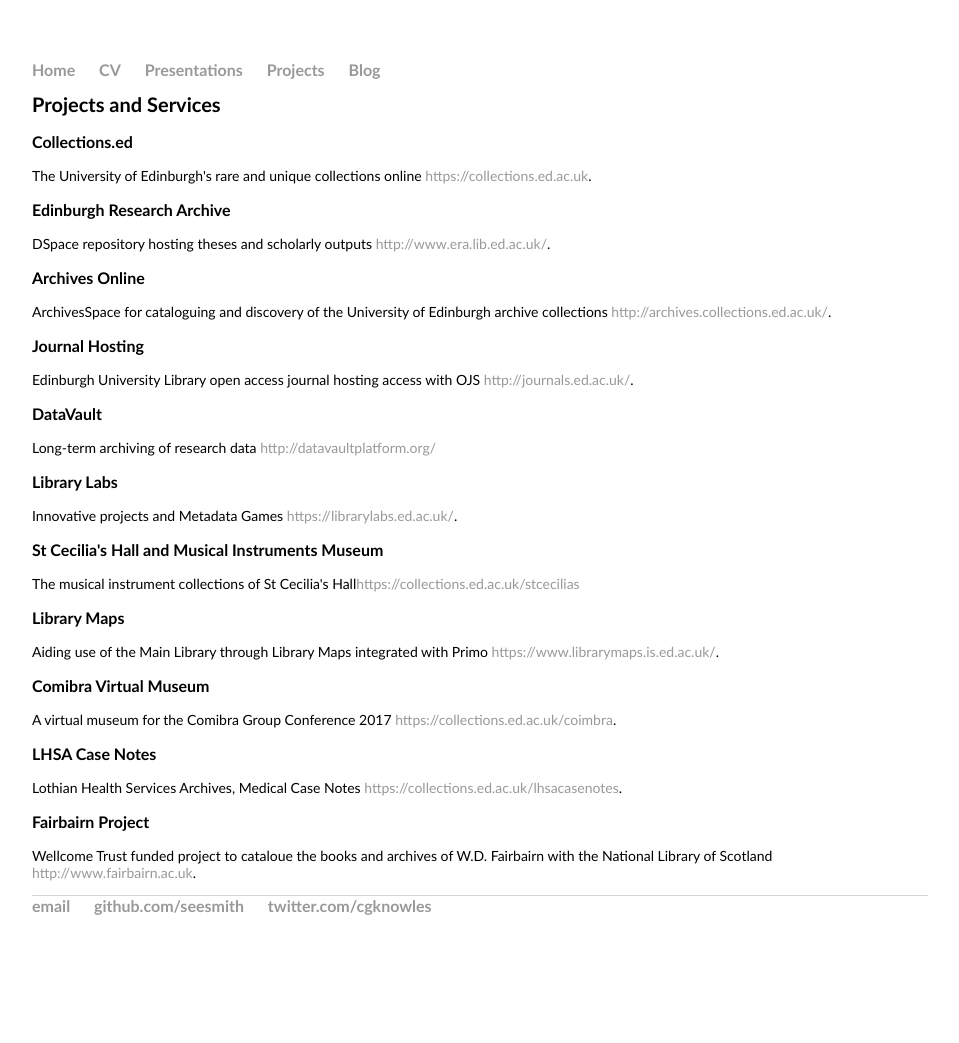
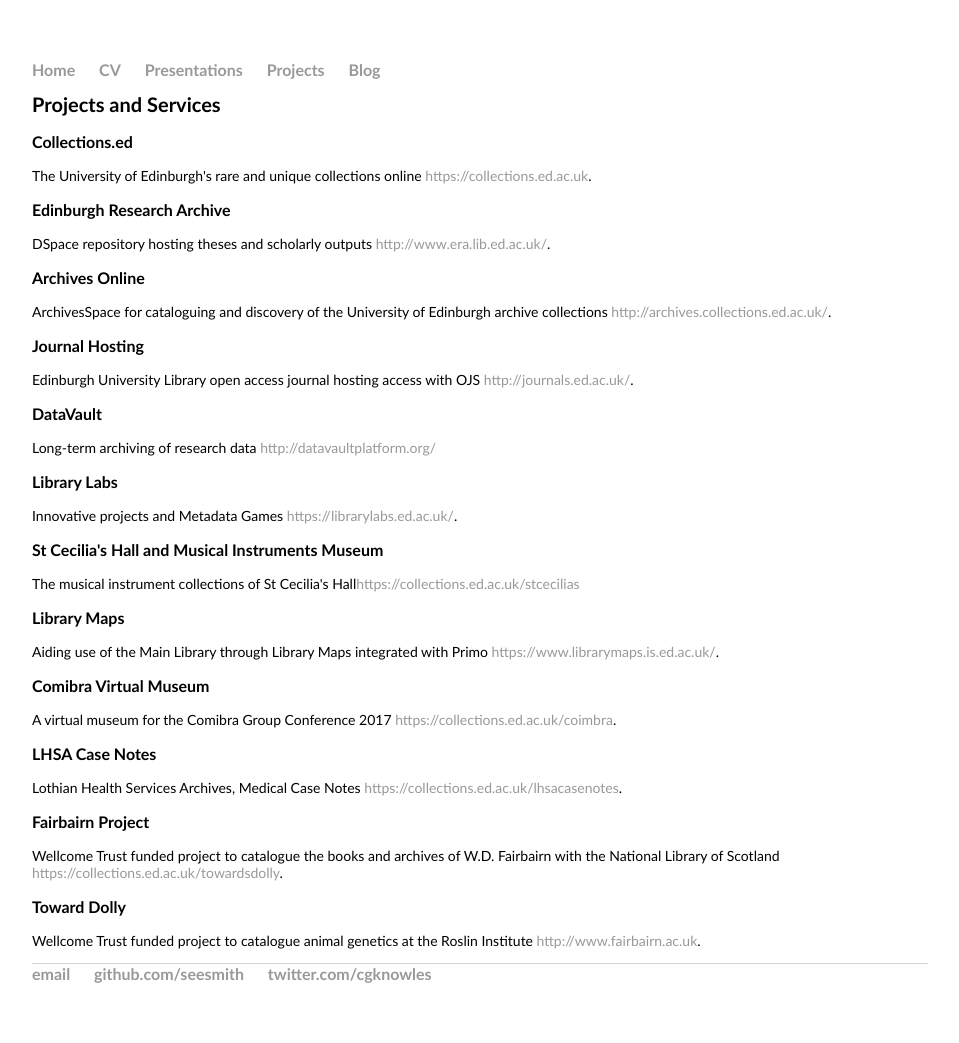
Before and after one commit to seesmith/seesmith.github.io, a Jekyll site: the page built from projects/index.html, in a window 1280 px wide. Shown: the whole page, without its empty margins (160-1119 px from the left). Built offline with Jekyll 4.4.1, drawn with Linux system fonts in a browser that asks for light colours; before the commit the page ends 975 px from its top, so only the background shows below that.

Commit message:
Update index.html

```diff
--- a/projects/index.html
+++ b/projects/index.html
@@ -35,7 +35,10 @@
 	<p>Lothian Health Services Archives, Medical Case Notes <a href="https://collections.ed.ac.uk/lhsacasenotes">https://collections.ed.ac.uk/lhsacasenotes</a>.</p>
 
 	<h3>Fairbairn Project</h3>
-	<p>Wellcome Trust funded project to cataloue the books and archives of W.D. Fairbairn with the National Library of Scotland <a href="http://www.fairbairn.ac.uk">http://www.fairbairn.ac.uk</a>.</p>
+	<p>Wellcome Trust funded project to catalogue the books and archives of W.D. Fairbairn with the National Library of Scotland <a href="https://collections.ed.ac.uk/towardsdolly">https://collections.ed.ac.uk/towardsdolly</a>.</p>
+
+	<h3>Toward Dolly</h3>
+	<p>Wellcome Trust funded project to catalogue animal genetics at the Roslin Institute <a href="http://www.fairbairn.ac.uk">http://www.fairbairn.ac.uk</a>.</p>
 
 
 </div><!-- /.blurb -->
```
